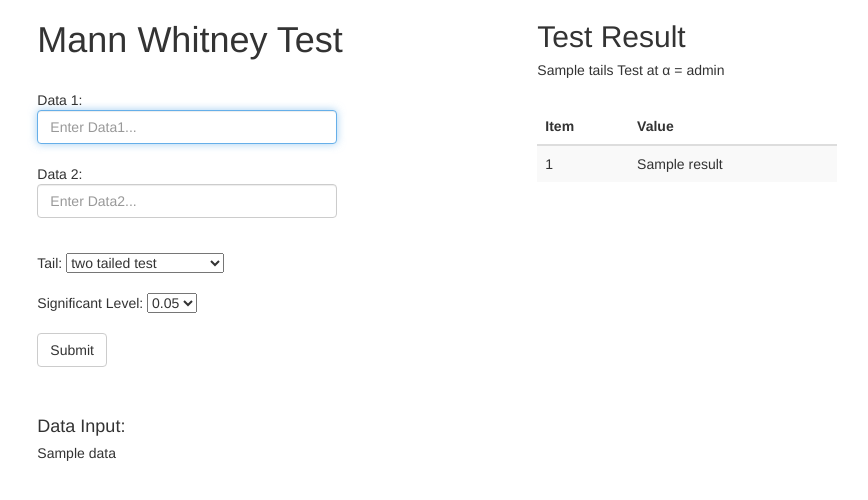
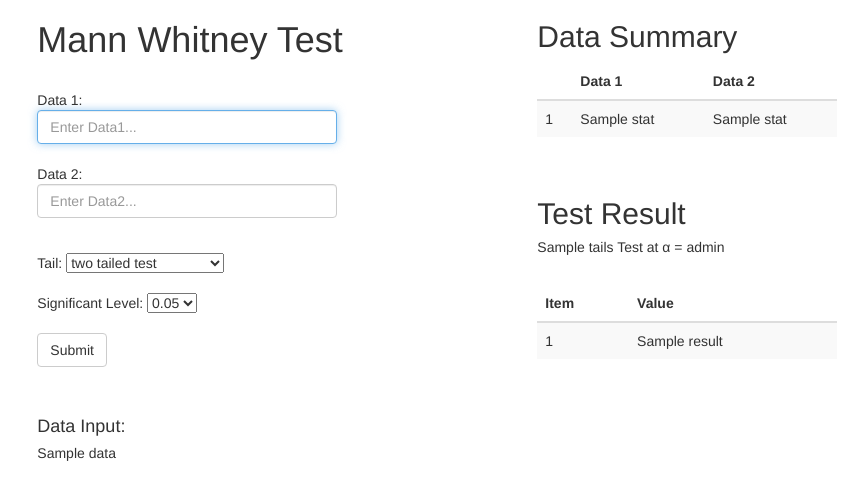
Before and after one commit to Hatchin/Mann-Whitney-U-Test, a Flask app: template templates/index.html in a window 1280 px wide. Shown: the top 500 px of the page, without its empty margins (201-1069 px from the left). Run offline with Flask 2, Linux system fonts and the light colour scheme; the template is opened without the code that fills it: most values are stand-ins (such as "Sample title", 1, 10 or a date in 2020); some libraries are stand-ins or nearby versions.

Commit message:
add tables

```diff
--- a/app.py
+++ b/app.py
@@ -2,6 +2,7 @@ import os
 import requests
 from flask import Flask, render_template, request
 from main import *
+import numpy as np
 
 
 app = Flask(__name__)
@@ -12,6 +13,7 @@ def index():
     errors = []
     results = {}
     data = ''
+    s1, s2 = [], []
     t_title = ''
     signif = ''
 
@@ -40,11 +42,16 @@ def index():
         outcomes = mann_whitney(data1, data2, tail=tailed, significant_level=signif)
 
         try:
-            show_sig, sample_siz, n1, n2,u_critical, u_stat, effect_siz, huger = outcomes
+            # True,'small', n1, n2,u_05, stat_a, effect, larger, data1, data2
+            show_sig, sample_siz, n1, n2,u_critical, u_stat, effect_siz, huger, d1, d2 = outcomes
 
-            data1 = [a for i in data1.split(',') for a in i.split(' ') if len(a)>0]
-            data2 = [a for i in data2.split(',') for a in i.split(' ') if len(a)>0]
-            data = ['Data 1 :\n\n' + (', ').join(data1), 'Data 2 :\n' + (', ').join(data2)]
+            # data1 = [a for i in data1.split(',') for a in i.split(' ') if len(a)>0]
+            # data2 = [a for i in data2.split(',') for a in i.split(' ') if len(a)>0]
+            data = ['Data 1 :\n\n' + (', ').join([str(d) for d in data1]), 'Data 2 :\n' + (', ').join([str(d) for d in data2])]
+
+            stats = [('Sample Size', n1, n2),('Mean', round(np.mean(d1),3), round(np.mean(d2),3)),
+                 ('Standard Deviation', round(np.std(d1), 3), round(np.std(d2),3)), ('Median', np.median(d1), np.median(d2))]
+
 
             if show_sig:
                 s = 'Yes'
@@ -52,23 +59,23 @@ def index():
             if sample_siz == 'small':
                 items_name = ['Sig Diff',
                               'Sample Size',
-                              'n1', 'n2', 'U Critical',
+                              'U Critical',
                               'Sample Stat', 'Effect Size',
                               'Larger Group']
             else:
                 items_name = ['Sig Diff',
                               'Sample Size',
-                              'n1', 'n2', 'P Value',
+                              'P Value',
                               'Sample Stat', 'Effect Size',
                               'Larger Group']
-            out = [s, sample_siz, n1, n2,u_critical, u_stat, effect_siz, huger]
+            out = [s, sample_siz, u_critical, u_stat, round(effect_siz, 3), huger]
             results = zip(items_name, out)
         except:
             errors.append(outcomes)
 
 
 
-    return render_template('index.html', errors=errors,Datas=data, Tails=t_title, Sig_level=signif, results=results)
+    return render_template('index.html', errors=errors,Datas=data,Stats=stats, Tails=t_title, Sig_level=signif, results=results)
 
 
 if __name__ == '__main__':
--- a/templates/index.html
+++ b/templates/index.html
@@ -55,6 +55,26 @@
             </div>
             <div class="col-sm-5 col-sm-offset-1">
               {% if results %}
+                <h2>Data Summary</h2>
+                <div id="stat">
+                  <table class="table table-striped" style="max-width: 300px;">
+                    <thead>
+                      <tr>
+                        <th> </th>
+                        <th>Data 1</th>
+                        <th>Data 2</th>
+                      </tr>
+                    </thead>
+                    {% for s in Stats%}
+                      <tr>
+                        <td>{{ s[0] }}</td>
+                        <td>{{ s[1] }}</td>
+                        <td>{{ s[2] }}</td>
+                      </tr>
+                    {% endfor %}
+                  </table>
+                </div>
+                <br>
                 <h2>Test Result</h2>
                 <h5>{{Tails}} Test at &alpha; = {{Sig_level}}</h5>
                 <br>
```
Also changed, not shown: main.py (+8 -8 lines).
